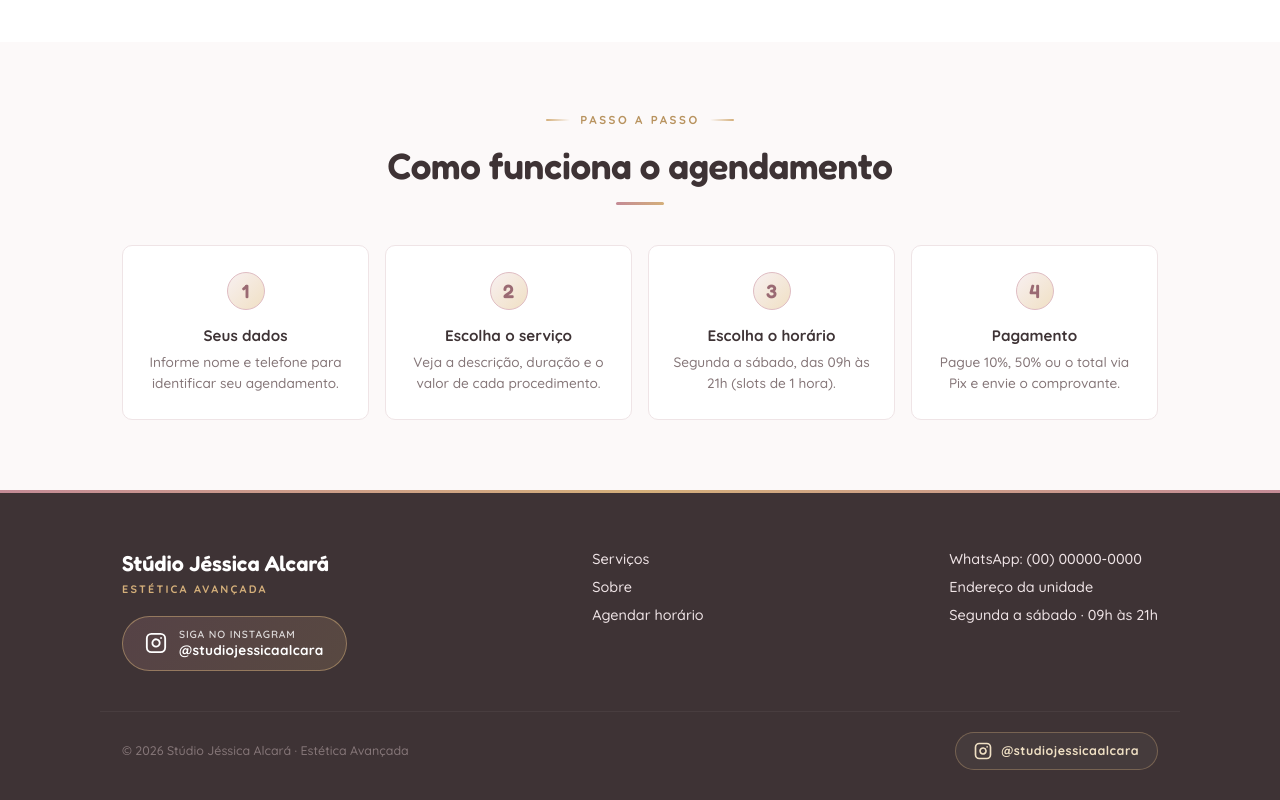
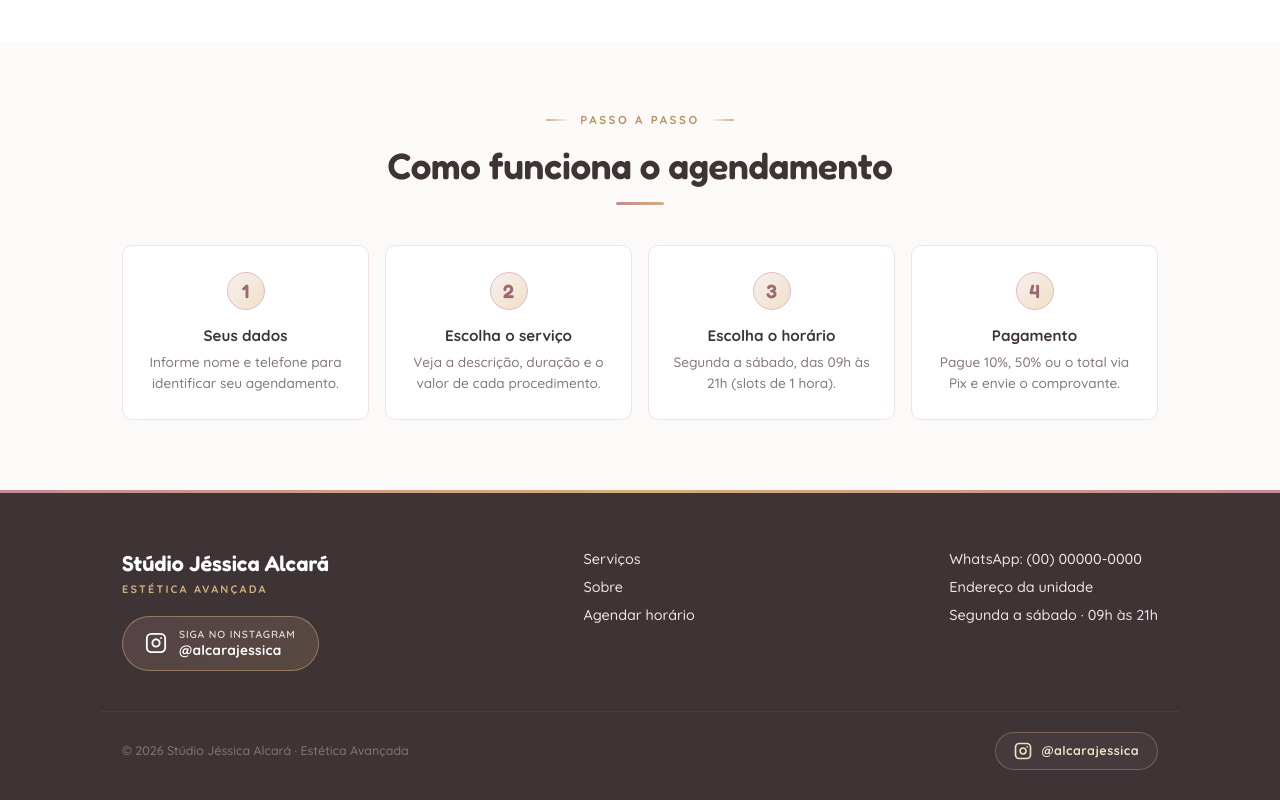
Before and after one commit to n7f0/Site-Studio-Jessica-, a plain HTML site: page index.html in a window 1280 px wide. Shown: the part 4014-4814 px from the top of the page. Drawn offline with Linux system fonts and the light colour scheme.

Commit message:
Atualizar o index.html

```diff
--- a/index.html
+++ b/index.html
@@ -644,7 +644,7 @@ footer::before{content:'';position:absolute;top:0;left:0;right:0;height:3px;back
       <div class="ln2">ESTÉTICA AVANÇADA</div>
 
       <!-- ⭐ BOTÃO INSTAGRAM (parte de cima do rodapé) -->
-      <a class="insta-btn" href="https://instagram.com/studiojessicaalcara" target="_blank" rel="noopener noreferrer" aria-label="Instagram do Stúdio Jéssica Alcará">
+      <a class="insta-btn" href="https://www.instagram.com/alcarajessica" target="_blank" rel="noopener noreferrer" aria-label="Instagram do Stúdio Jéssica Alcará">
         <svg viewBox="0 0 24 24" aria-hidden="true">
           <rect x="2" y="2" width="20" height="20" rx="5" ry="5"/>
           <path d="M16 11.37A4 4 0 1 1 12.63 8 4 4 0 0 1 16 11.37z"/>
@@ -652,7 +652,7 @@ footer::before{content:'';position:absolute;top:0;left:0;right:0;height:3px;back
         </svg>
         <span class="ig-txt">
           <small>Siga no Instagram</small>
-          <span>@studiojessicaalcara</span>
+          <span>@alcarajessica</span>
         </span>
       </a>
     </div>
@@ -673,13 +673,13 @@ footer::before{content:'';position:absolute;top:0;left:0;right:0;height:3px;back
     <span class="copyright">© 2026 Stúdio Jéssica Alcará · Estética Avançada</span>
 
     <!-- ⭐ BOTÃO INSTAGRAM (rodapé inferior) -->
-    <a class="insta-mini" href="https://instagram.com/studiojessicaalcara" target="_blank" rel="noopener noreferrer" aria-label="Abrir Instagram">
+    <a class="insta-mini" href="https://www.instagram.com/alcarajessica" target="_blank" rel="noopener noreferrer" aria-label="Abrir Instagram">
       <svg viewBox="0 0 24 24" aria-hidden="true">
         <rect x="2" y="2" width="20" height="20" rx="5" ry="5"/>
         <path d="M16 11.37A4 4 0 1 1 12.63 8 4 4 0 0 1 16 11.37z"/>
         <line x1="17.5" y1="6.5" x2="17.51" y2="6.5"/>
       </svg>
-      <span>@studiojessicaalcara</span>
+      <span>@alcarajessica</span>
     </a>
   </div>
 </footer>
```
